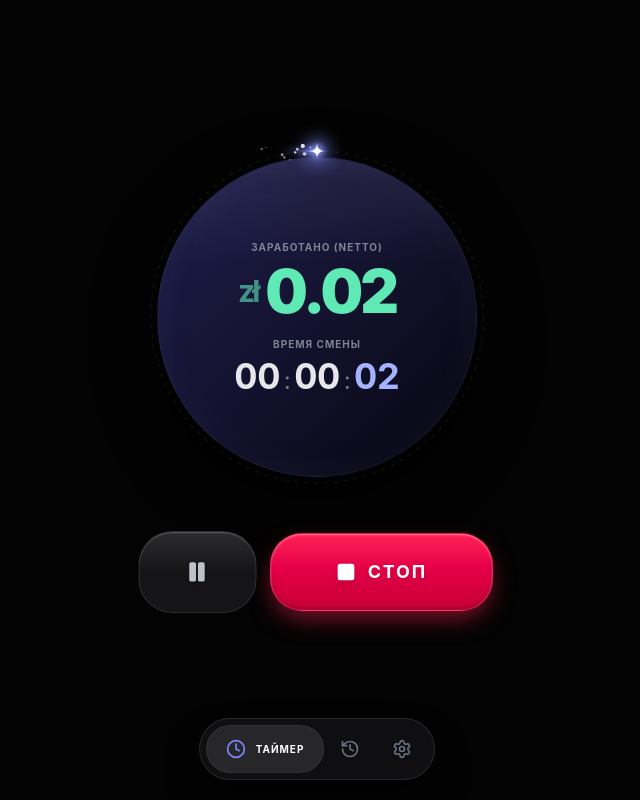
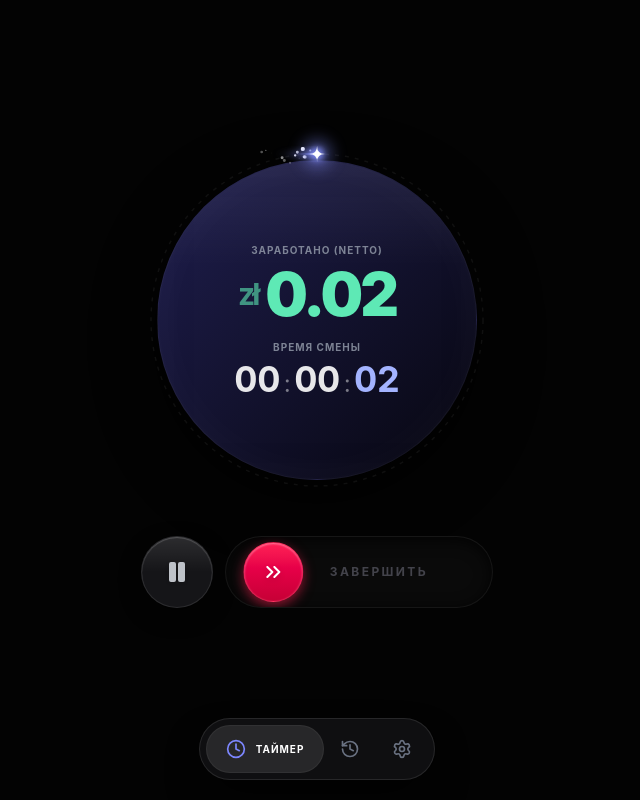
Before and after one commit to OwenSide/work-tracker-pwa, a React (Vite) app: page / in a window 1280 px wide. Both pictures are taken after a click on the button "СТАРТ". Shown: the whole page, without its empty margins (323-963 px from the left). Built offline with nearby package versions, Linux system fonts and the light colour scheme.

Commit message:
implemented slide-to-stop gesture to prevent accidental touches

```diff
--- a/dev-dist/sw.js
+++ b/dev-dist/sw.js
@@ -81,7 +81,7 @@ define(['./workbox-7e5eb42b'], (function (workbox) { 'use strict';
     "revision": "c65e31a2bdb0cb54e293a40cbab8e3f7"
   }, {
     "url": "index.html",
-    "revision": "0.ek6u6im06u"
+    "revision": "0.a8hatd6ls9"
   }], {});
   workbox.cleanupOutdatedCaches();
   workbox.registerRoute(new workbox.NavigationRoute(workbox.createHandlerBoundToURL("index.html"), {
--- a/src/pages/Dashboard.jsx
+++ b/src/pages/Dashboard.jsx
@@ -1,6 +1,6 @@
-import React, { useState, useEffect } from 'react';
-import { Play, Square, Pause, Coffee, Gift, Flame, Sun, Moon } from 'lucide-react';
-import { motion, AnimatePresence } from 'framer-motion';
+import React, { useState, useEffect, useRef } from 'react';
+import { Play, Square, Pause, Coffee, Gift, Flame, Sun, Moon, ChevronsRight } from 'lucide-react';
+import { motion, AnimatePresence, useAnimation } from 'framer-motion';
 import ProgressCircle from '../components/ProgressCircle';
 import { getShiftDetails } from '../utils/salary';
 import { cn } from '../utils/utils';
@@ -8,6 +8,10 @@ import { cn } from '../utils/utils';
 export default function Dashboard({ activeShift, startShift, stopShift, togglePause, elapsed, contractType, hourlyRate, monthlyRate, taxStatus, currency }) {
   const [shiftData, setShiftData] = useState({ earned: 0, isHoliday: false, isWeekend: false, isOvertime: false, overtimeMs: 0, nightMs: 0 });
   const [isHolidaySelection, setIsHolidaySelection] = useState(false);
+
+  // Рефы и контроллеры для Slide-to-Stop
+  const trackRef = useRef(null);
+  const controls = useAnimation();
 
   useEffect(() => {
     if (!activeShift) {
@@ -35,6 +39,24 @@ export default function Dashboard({ activeShift, startShift, stopShift, togglePa
     return { h, m, s };
   };
 
+  const handleDragEnd = async (e, info) => {
+    const trackWidth = trackRef.current?.offsetWidth || 250;
+    const sliderWidth = 60;
+    // Если сдвинули больше чем на 65% ширины трека — завершаем смену
+    const threshold = (trackWidth - sliderWidth) * 0.65;
+
+    if (info.offset.x >= threshold) {
+      // Плавно докатываем ползунок до конца для красоты
+      await controls.start({ x: trackWidth - sliderWidth - 12, transition: { duration: 0.2 } });
+      stopShift();
+      // Сбрасываем позицию для следующей смены
+      controls.set({ x: 0 });
+    } else {
+      // Если не дотянули — отпружиниваем обратно
+      controls.start({ x: 0, transition: { type: "spring", stiffness: 400, damping: 25 } });
+    }
+  };
+
   const { h, m, s } = formatTime(elapsed);
   const ot = formatTime(shiftData.overtimeMs);
   const nt = formatTime(shiftData.nightMs);
@@ -45,23 +67,17 @@ export default function Dashboard({ activeShift, startShift, stopShift, togglePa
 
   // Динамические цвета для СТЕКЛЯННОГО ФОНА центрального круга
   let glassBg = "bg-gradient-to-br from-white/5 to-white/[0.01]";
-  let glassBorder = "border-white/10";
 
   if (shiftData.isHoliday) {
     glassBg = "bg-gradient-to-br from-amber-500/30 to-amber-900/10";
-    glassBorder = "border-amber-400/30";
   } else if (shiftData.isWeekend) {
     glassBg = "bg-gradient-to-br from-cyan-500/30 to-cyan-900/10";
-    glassBorder = "border-cyan-400/30";
   } else if (shiftData.isOvertime) {
     glassBg = "bg-gradient-to-br from-emerald-500/30 to-emerald-900/10";
-    glassBorder = "border-emerald-400/30";
   } else if (isNightTime && isRunning) {
     glassBg = "bg-gradient-to-br from-blue-500/30 to-blue-900/10";
-    glassBorder = "border-blue-400/30";
   } else if (isRunning) {
     glassBg = "bg-gradient-to-br from-indigo-500/30 to-indigo-900/10";
-    glassBorder = "border-indigo-400/30";
   }
 
   return (
@@ -120,8 +136,6 @@ export default function Dashboard({ activeShift, startShift, stopShift, togglePa
         transition={{ duration: 0.5, ease: "easeOut" }}
         className="relative mb-14 mt-4 flex justify-center items-center w-80 h-80"
       >
-
-        {/* ---  ВЫНЕСЕННЫЙ КОМПОНЕНТ АНИМАЦИИ --- */}
         <ProgressCircle
           elapsed={elapsed}
           shiftData={shiftData}
@@ -129,16 +143,13 @@ export default function Dashboard({ activeShift, startShift, stopShift, togglePa
           isPaused={isPaused}
         />
 
-        {/* СТЕКЛЯННАЯ ОСНОВА ЦЕНТРАЛЬНОГО КРУГА  */}
         <div className={cn(
           "absolute inset-0 rounded-full border border-white/5 flex flex-col items-center justify-center transition-all duration-700 overflow-hidden",
           "backdrop-blur-2xl shadow-[inset_0_0_50px_rgba(255,255,255,0.03),0_20px_60px_rgba(0,0,0,0.8)]",
           glassBg
         )}>
-          {/* Блик сверху */}
           <div className="absolute top-0 left-0 w-full h-1/3 bg-gradient-to-b from-white/10 to-transparent pointer-events-none opacity-60 rounded-t-full" />
 
-          {/* Контент таймера */}
           {isPaused ? (
             <motion.div initial={{ opacity: 0, scale: 0.8 }} animate={{ opacity: 1, scale: 1 }} className="flex flex-col items-center text-amber-400/90 relative z-20">
               <Coffee size={48} className="mb-4 opacity-80" />
@@ -165,7 +176,6 @@ export default function Dashboard({ activeShift, startShift, stopShift, togglePa
                 </div>
               </div>
 
-              {/* Дополнительная инфа (переработка, ночь) */}
               <AnimatePresence>
                 {shiftData.overtimeMs > 0 && (
                   <motion.div
@@ -202,46 +212,62 @@ export default function Dashboard({ activeShift, startShift, stopShift, togglePa
         </div>
       </motion.div>
 
-      {/* КНОПКИ УПРАВЛЕНИЯ  */}
-      <div className="flex gap-4 z-20 w-full max-w-sm px-4">
+      {/* КНОПКИ УПРАВЛЕНИЯ */}
+      <div className="flex gap-3 z-20 w-full max-w-sm px-4">
         {!activeShift ? (
           <motion.button
-            whileHover={{ scale: 1.02, transition: { duration: 0.3 } }}
-            whileTap={{ scale: 0.96, transition: { type: "spring", stiffness: 400, damping: 25 } }}
+            whileHover={{ scale: 1.02 }}
+            whileTap={{ scale: 0.96 }}
             onClick={() => startShift(isHolidaySelection)}
-            className="flex-1 rounded-[32px] py-6 flex items-center justify-center transition-colors duration-500 group bg-gradient-to-b from-indigo-500 to-indigo-700 text-white border border-indigo-400/30 shadow-[inset_0_1px_2px_rgba(255,255,255,0.4),inset_0_-2px_4px_rgba(0,0,0,0.2),0_10px_24px_-4px_rgba(99,102,241,0.6)] hover:shadow-[inset_0_1px_2px_rgba(255,255,255,0.5),inset_0_-2px_4px_rgba(0,0,0,0.2),0_14px_32px_-4px_rgba(99,102,241,0.8)]"
+            className="flex-1 rounded-full py-6 flex items-center justify-center transition-colors duration-500 group bg-gradient-to-b from-indigo-500 to-indigo-700 text-white border border-indigo-400/30 shadow-[inset_0_1px_2px_rgba(255,255,255,0.4),inset_0_-2px_4px_rgba(0,0,0,0.2),0_10px_24px_-4px_rgba(99,102,241,0.6)]"
           >
             <Play size={22} fill="currentColor" className="mr-3 group-hover:scale-110 transition-transform duration-500 drop-shadow-md" />
             <span className="font-bold text-lg tracking-widest uppercase drop-shadow-md">Старт</span>
           </motion.button>
         ) : (
           <>
+            {/* Кнопка Паузы (Слева) */}
             <motion.button
-              whileHover={{ scale: 1.05, transition: { duration: 0.3 } }}
-              whileTap={{ scale: 0.95, transition: { type: "spring", stiffness: 400, damping: 25 } }}
+              whileHover={{ scale: 1.05 }}
+              whileTap={{ scale: 0.95 }}
               onClick={togglePause}
               className={cn(
-                "flex-1 rounded-[32px] py-6 flex items-center justify-center transition-all duration-500 border relative",
+                "w-[72px] h-[72px] rounded-full flex items-center justify-center transition-all duration-500 border relative overflow-hidden shrink-0",
                 isPaused
-                  ? "bg-gradient-to-b from-amber-400 to-amber-600 text-white border-amber-300/40 shadow-[inset_0_1px_2px_rgba(255,255,255,0.5),inset_0_-2px_4px_rgba(0,0,0,0.2),0_10px_24px_-4px_rgba(245,158,11,0.6)]"
+                  ? "bg-gradient-to-b from-amber-400 to-amber-600 text-white border-amber-300/40 shadow-[inset_0_1px_2px_rgba(255,255,255,0.5),0_10px_24px_-4px_rgba(245,158,11,0.6)]"
                   : "bg-zinc-900/90 text-gray-300 hover:text-white border-white/10 shadow-[inset_0_1px_1px_rgba(255,255,255,0.2),0_8px_20px_rgba(0,0,0,0.5)]"
               )}
-              style={{ WebkitMaskImage: '-webkit-radial-gradient(white, black)' }}
             >
-              <div className="absolute top-0 inset-x-0 h-1/2 bg-gradient-to-b from-white/10 to-transparent pointer-events-none rounded-t-[32px]" />
-
-              {isPaused ? <Play size={22} fill="currentColor" className="drop-shadow-md relative z-10" /> : <Pause size={22} fill="currentColor" className="opacity-90 drop-shadow-sm relative z-10" />}
+              <div className="absolute top-0 inset-x-0 h-1/2 bg-gradient-to-b from-white/10 to-transparent pointer-events-none" />
+              {isPaused
+                ? <Play size={24} fill="currentColor" className="drop-shadow-md relative z-10 ml-1" />
+                : <Pause size={24} fill="currentColor" className="opacity-90 drop-shadow-sm relative z-10" />
+              }
             </motion.button>
 
-            <motion.button
-              whileHover={{ scale: 1.02, transition: { duration: 0.3 } }}
-              whileTap={{ scale: 0.96, transition: { type: "spring", stiffness: 400, damping: 25 } }}
-              onClick={stopShift}
-              className="flex-[2] rounded-[32px] py-6 flex items-center justify-center transition-colors duration-500 group bg-gradient-to-b from-rose-500 to-rose-700 text-white border border-rose-400/30 shadow-[inset_0_1px_2px_rgba(255,255,255,0.4),inset_0_-2px_4px_rgba(0,0,0,0.2),0_10px_24px_-4px_rgba(225,29,72,0.6)] hover:shadow-[inset_0_1px_2px_rgba(255,255,255,0.5),inset_0_-2px_4px_rgba(0,0,0,0.2),0_14px_32px_-4px_rgba(225,29,72,0.8)]"
-            >
-              <Square size={20} fill="currentColor" className="mr-3 group-hover:scale-90 transition-transform duration-500 drop-shadow-md" />
-              <span className="font-bold text-lg tracking-widest uppercase drop-shadow-md">Стоп</span>
-            </motion.button>
+            {/* Слайдер "Сдвинь для Стопа" (Справа) */}
+            <div ref={trackRef} className="relative flex-1 h-[72px] bg-[#0a0a0a] rounded-full border border-white/5 flex items-center p-1.5 overflow-hidden shadow-[inset_0_3px_15px_rgba(0,0,0,0.8)]">
+
+              {/* Текст внутри трека (смещен правее, чтобы ползунок его не закрывал) */}
+              <div className="absolute inset-0 flex items-center justify-center pointer-events-none pl-12 pr-2">
+                <span className="text-zinc-600 font-bold text-[11px] sm:text-xs uppercase tracking-[0.15em] sm:tracking-[0.2em] opacity-80">
+                  ЗАВЕРШИТЬ
+                </span>
+              </div>
+
+              {/* Сам ползунок */}
+              <motion.div
+                drag="x"
+                dragConstraints={trackRef}
+                dragElastic={0.05}
+                onDragEnd={handleDragEnd}
+                animate={controls}
+                whileTap={{ scale: 0.95 }}
+                className="w-[60px] h-[60px] bg-gradient-to-b from-rose-500 to-rose-700 rounded-full flex items-center justify-center z-10 shadow-[inset_0_1px_2px_rgba(255,255,255,0.4),0_4px_12px_rgba(225,29,72,0.6)] cursor-grab active:cursor-grabbing border border-rose-400/30"
+              >
+                <ChevronsRight size={24} className="text-white drop-shadow-md relative z-10" />
+              </motion.div>
+            </div>
           </>
         )}
       </div>
```
